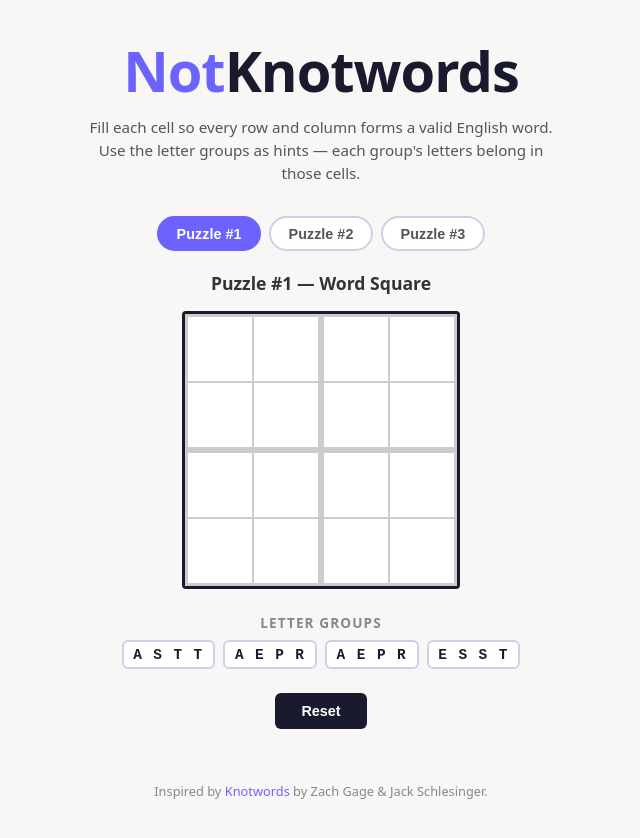
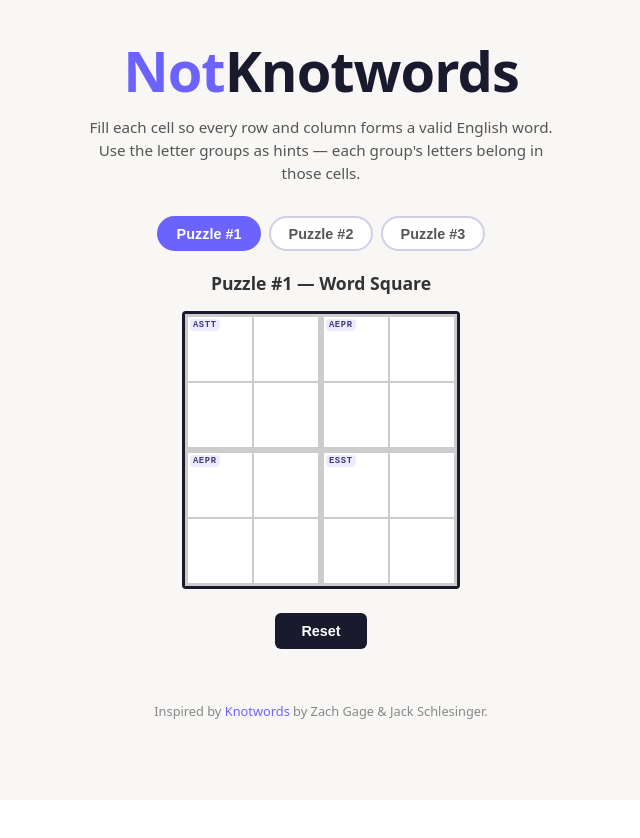
Before and after one commit to zhoukaiven/notknotwords, a React (Vite) app: page / in a window 1280 px wide. Shown: the top 838 px of the page, without its empty margins (319-959 px from the left). After the commit the page ends 800 px from the top, so only its background shows below. Built offline with nearby package versions, Linux system fonts and the light colour scheme.

Commit message:
Attach letter groups directly to puzzle regions on the grid
Agent-Logs-Url: https://github.com/zhoukaiven/notknotwords/sessions/3725640d-4c2a-4f68-a7dc-355145cd97ed

Co-authored-by: zhoukaiven <1694393+zhoukaiven@users.noreply.github.com>

```diff
--- a/src/App.css
+++ b/src/App.css
@@ -120,6 +120,7 @@
 .cell {
   width: clamp(44px, 11vw, 68px);
   height: clamp(44px, 11vw, 68px);
+  position: relative;
   display: flex;
   align-items: center;
   justify-content: center;
@@ -164,6 +165,34 @@
   user-select: none;
 }
 
+.cell__group-badge {
+  position: absolute;
+  top: 2px;
+  left: 2px;
+  font-size: 0.55rem;
+  font-weight: 700;
+  font-family: monospace;
+  letter-spacing: 0.08em;
+  text-transform: uppercase;
+  line-height: 1;
+  padding: 0.12rem 0.18rem;
+  border-radius: 4px;
+  background: #eceafc;
+  color: #3f3a7a;
+  z-index: 1;
+  pointer-events: none;
+}
+
+.cell__group-badge--correct {
+  background: #d4edda;
+  color: #176b2d;
+}
+
+.cell__group-badge--wrong {
+  background: #f8d7da;
+  color: #8f1f2b;
+}
+
 /* ---------- Success banner ---------- */
 .success-banner {
   background: #28a745;
@@ -181,58 +210,6 @@
   60%  { transform: scale(1.05); }
   100% { transform: scale(1);    opacity: 1; }
 }
-
-/* ---------- Region hints ---------- */
-.region-hints {
-  width: 100%;
-}
-
-.region-hints h3 {
-  font-size: 0.85rem;
-  text-transform: uppercase;
-  letter-spacing: 0.08em;
-  color: #888;
-  margin: 0 0 0.5rem;
-  text-align: center;
-}
-
-.region-list {
-  display: flex;
-  flex-wrap: wrap;
-  gap: 0.5rem;
-  justify-content: center;
-}
-
-.region-hint {
-  display: flex;
-  align-items: center;
-  gap: 0.3rem;
-  background: #fff;
-  border: 2px solid #d0cfe8;
-  border-radius: 6px;
-  padding: 0.3rem 0.6rem;
-  font-size: 0.9rem;
-}
-
-.region-hint--correct {
-  border-color: #28a745;
-  background: #d4edda;
-}
-
-.region-hint--wrong {
-  border-color: #dc3545;
-  background: #f8d7da;
-}
-
-.region-hint__badge {
-  font-weight: 700;
-  font-family: monospace;
-  letter-spacing: 0.1em;
-  text-transform: uppercase;
-}
-
-.region-hint__check { color: #28a745; font-weight: 700; }
-.region-hint__x     { color: #dc3545; font-weight: 700; }
 
 /* ---------- Controls ---------- */
 .board-controls {
--- a/src/components/Cell.tsx
+++ b/src/components/Cell.tsx
@@ -31,6 +31,8 @@ interface CellProps {
   isBlocked: boolean;
   isSelected: boolean;
   cellStatus: CellStatus;
+  groupLabel?: string;
+  groupStatus?: boolean | null;
   regionMap: Record<string, number | string>;
   size: number;
   onSelect: (row: number, col: number) => void;
@@ -46,6 +48,8 @@ export default function Cell({
   isBlocked,
   isSelected,
   cellStatus,
+  groupLabel,
+  groupStatus,
   regionMap,
   size,
   onSelect,
@@ -72,12 +76,19 @@ export default function Cell({
   if (cellStatus === 'valid')   statusClass = 'cell--valid';
   if (cellStatus === 'invalid') statusClass = 'cell--invalid';
 
+  let groupStatusClass = '';
+  if (groupStatus === true) groupStatusClass = 'cell__group-badge--correct';
+  if (groupStatus === false) groupStatusClass = 'cell__group-badge--wrong';
+
   return (
     <div
       className={`cell ${statusClass} ${isSelected ? 'cell--selected' : ''}`}
       style={borderStyle}
       onClick={() => onSelect(row, col)}
     >
+      {groupLabel && (
+        <span className={`cell__group-badge ${groupStatusClass}`}>{groupLabel}</span>
+      )}
       <input
         ref={setRef}
         className="cell__input"
--- a/src/components/GameBoard.tsx
+++ b/src/components/GameBoard.tsx
@@ -63,6 +63,24 @@ export default function GameBoard({ puzzle }: GameBoardProps) {
     () => regions.map((region) => regionLettersCorrect(region, grid)),
     [regions, grid],
   );
+  const regionStatusById = useMemo(
+    () =>
+      Object.fromEntries(
+        regions.map((region, i) => [region.id, regionStatuses[i] ?? null]),
+      ) as Record<number, boolean | null>,
+    [regions, regionStatuses],
+  );
+  const regionAnchorLabelMap = useMemo(() => {
+    const map: Record<string, string> = {};
+    regions.forEach((region) => {
+      const [anchor] = [...region.cells].sort(([ar, ac], [br, bc]) =>
+        ar === br ? ac - bc : ar - br,
+      );
+      if (!anchor) return;
+      map[`${anchor[0]},${anchor[1]}`] = [...region.letters].sort().join('');
+    });
+    return map;
+  }, [regions]);
 
   const focusCell = useCallback(
     (r: number, c: number) => {
@@ -165,6 +183,12 @@ export default function GameBoard({ puzzle }: GameBoardProps) {
                 isBlocked={blocked[r][c]}
                 isSelected={selected !== null && selected[0] === r && selected[1] === c}
                 cellStatus={cellStatusMap[key] ?? 'empty'}
+                groupLabel={regionAnchorLabelMap[key]}
+                groupStatus={
+                  typeof regionMap[key] === 'number'
+                    ? regionStatusById[regionMap[key]]
+                    : null
+                }
                 regionMap={regionMap}
                 size={size}
                 onSelect={handleSelect}
@@ -175,29 +199,6 @@ export default function GameBoard({ puzzle }: GameBoardProps) {
           }),
         )}
       </div>
-
-      {/* Letter-group hints */}
-      <div className="region-hints">
-        <h3>Letter Groups</h3>
-        <div className="region-list">
-          {regions.map((region, i) => {
-            const status = regionStatuses[i];
-            const cls =
-              status === true  ? 'region-hint--correct' :
-              status === false ? 'region-hint--wrong'   : '';
-            return (
-              <div key={region.id} className={`region-hint ${cls}`}>
-                <span className="region-hint__badge">
-                  {[...region.letters].sort().join(' ')}
-                </span>
-                {status === true  && <span className="region-hint__check">✓</span>}
-                {status === false && <span className="region-hint__x">✗</span>}
-              </div>
-            );
-          })}
-        </div>
-      </div>
-
       <div className="board-controls">
         <button className="btn btn--reset" onClick={handleReset}>
           Reset
```
